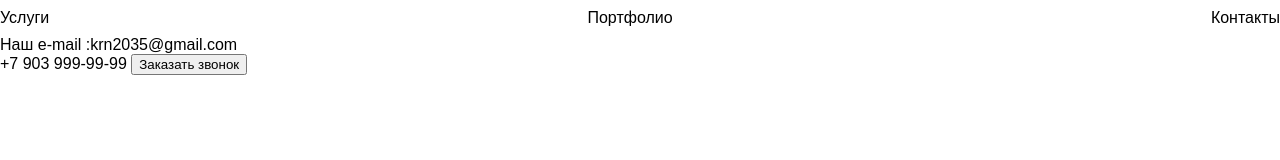
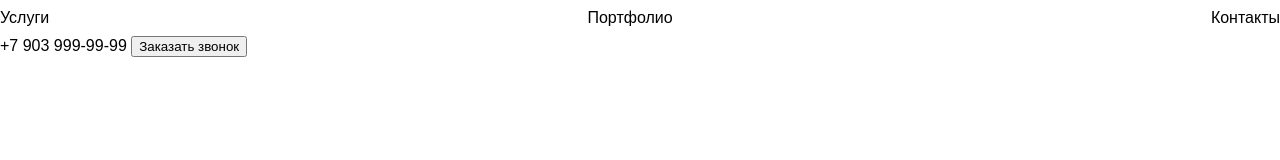
Before and after one commit to DenisIvanov1993/special-app, a plain HTML site: page index.html in a window 1280 px wide. Drawn offline with Linux system fonts and the light colour scheme.

Commit message:
added e-mail-remove

```diff
--- a/index.html
+++ b/index.html
@@ -17,9 +17,6 @@
             <a href="#contacts">Контакты</a>
         </nav>
         <div>
-            Наш e-mail <a href="malito:krn2035@gmail.com">:krn2035@gmail.com</a>
-        </div>
-        <div>
             <a href="tel:+79039999999">+7 903 999-99-99</a>
             <button>Заказать звонок</button>
         </div>
```
